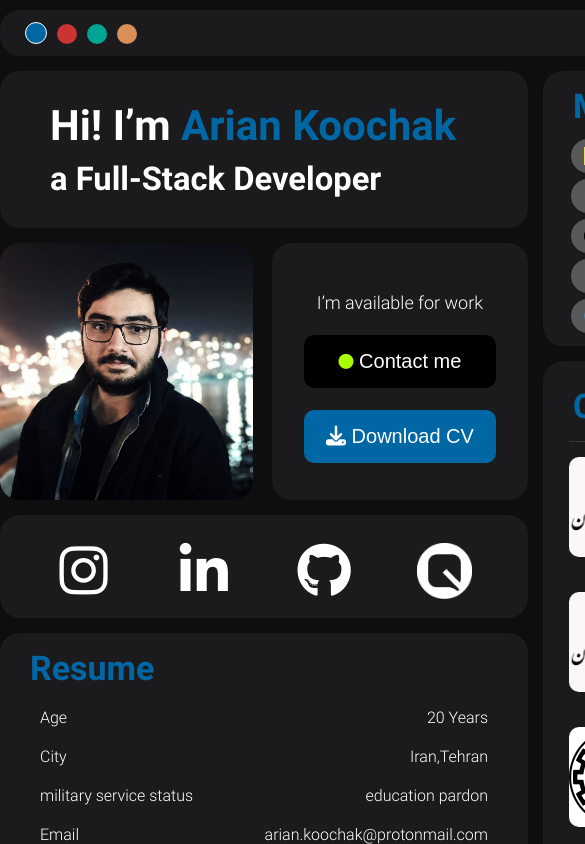
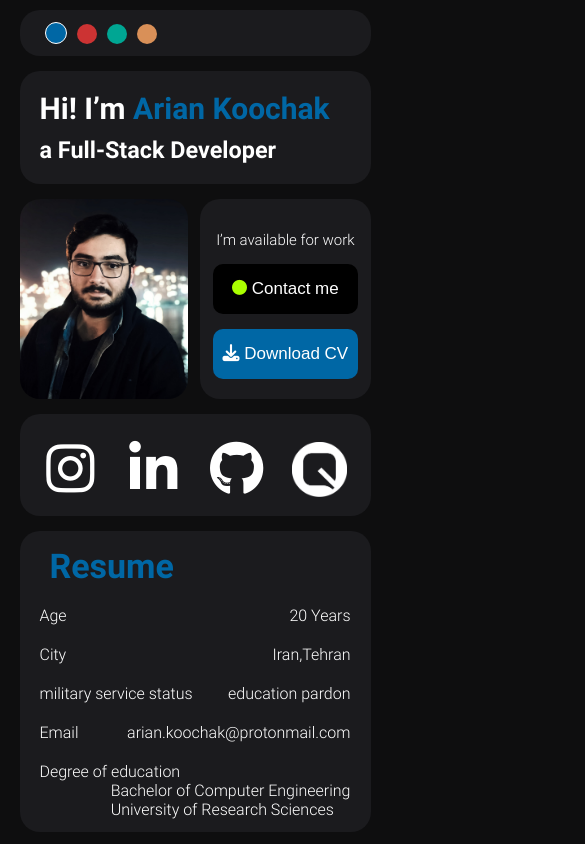
Before and after one commit to ariankoochak/PersonalWebsite, a React (Create React App) app in the folder ariankoochak/: page / in a window 390 px wide. Shown: the top 844 px of the page, 585 px wide, since content can reach past the window. Built offline with nearby package versions, Linux system fonts and the light colour scheme.

Commit message:
responsive for mobile except datas div

```diff
--- a/ariankoochak/src/Assets/Styles/global.css
+++ b/ariankoochak/src/Assets/Styles/global.css
@@ -522,3 +522,56 @@ a{
     top: 10px;
     right: 30px;
 }
+
+@media only screen and (max-width: 600px) {
+  /* For tablets: */
+  .container {width: 90%}
+  .contact-and-me-data{
+    width: 100%;
+    }
+    .title-div{
+        font-size: 20px;
+         padding: 20px 10px 20px 20px;
+    }
+    .image-div{
+        height: 200px;
+    }
+    .contact-div{
+        height: 200px;
+    }
+    .contact-div .contact-container span{
+        font-size: 15px;
+    }
+    .contact-div .contact-container button{
+        font-size: 17px;
+        width: 85%;
+        margin-top: 15px;
+    }
+    .socials-div div{
+        width: 18%;
+    }
+    .resume-div .resume-data{
+        padding: 0 10px;
+    }
+    .resume-div .resume-data .education{
+        height: 60px;
+        margin-bottom: 5px;
+    }
+    .about-myskills-certificates-data{
+        width: 100%;
+    }
+    .my-skills-div{
+        width: 100%;
+        margin-left: 0;
+        margin-top: 15px;
+    }
+    .about-div{
+        width: 100%;
+        margin-top: 15px;
+    }
+
+}
+
+@media only screen and (min-width: 768px) {
+
+}
```
